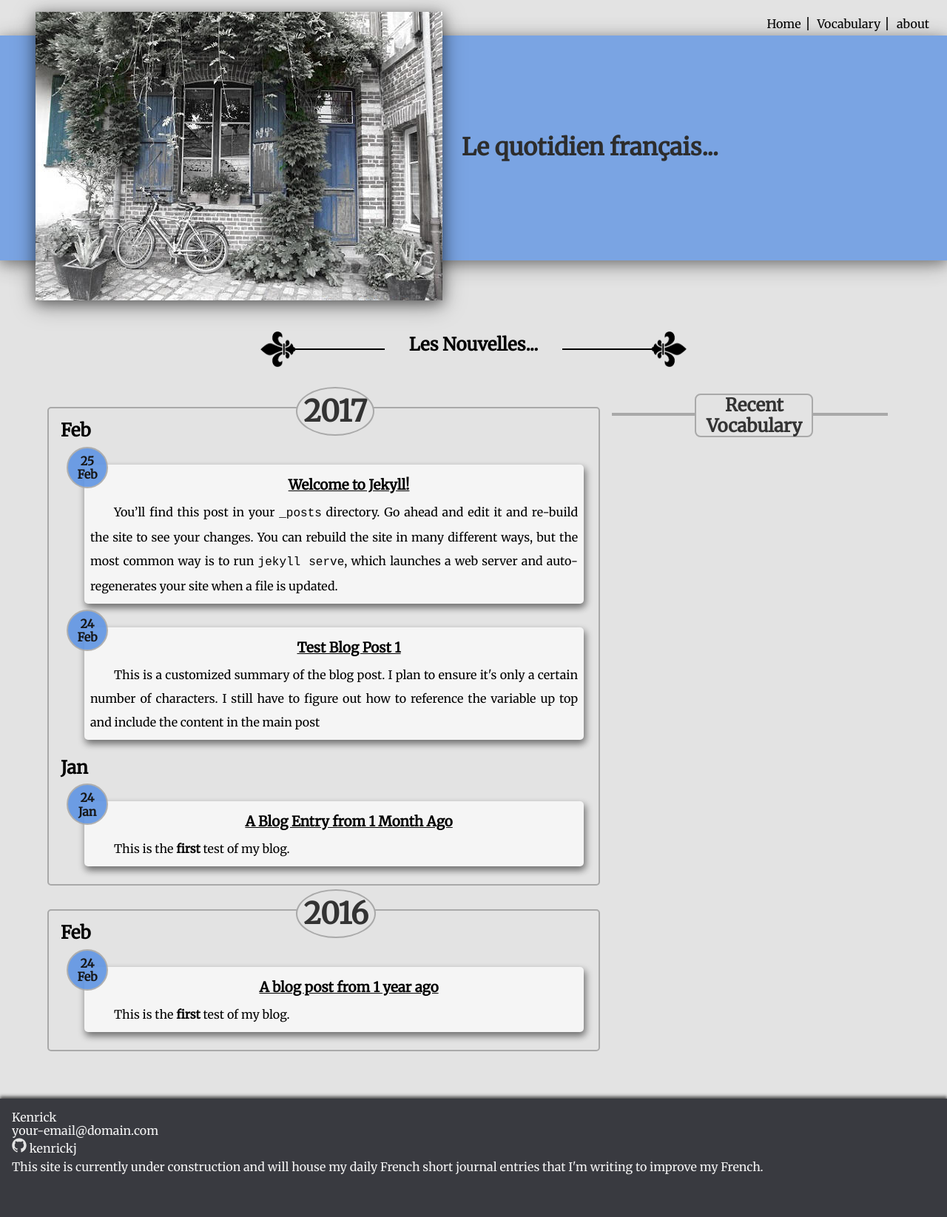
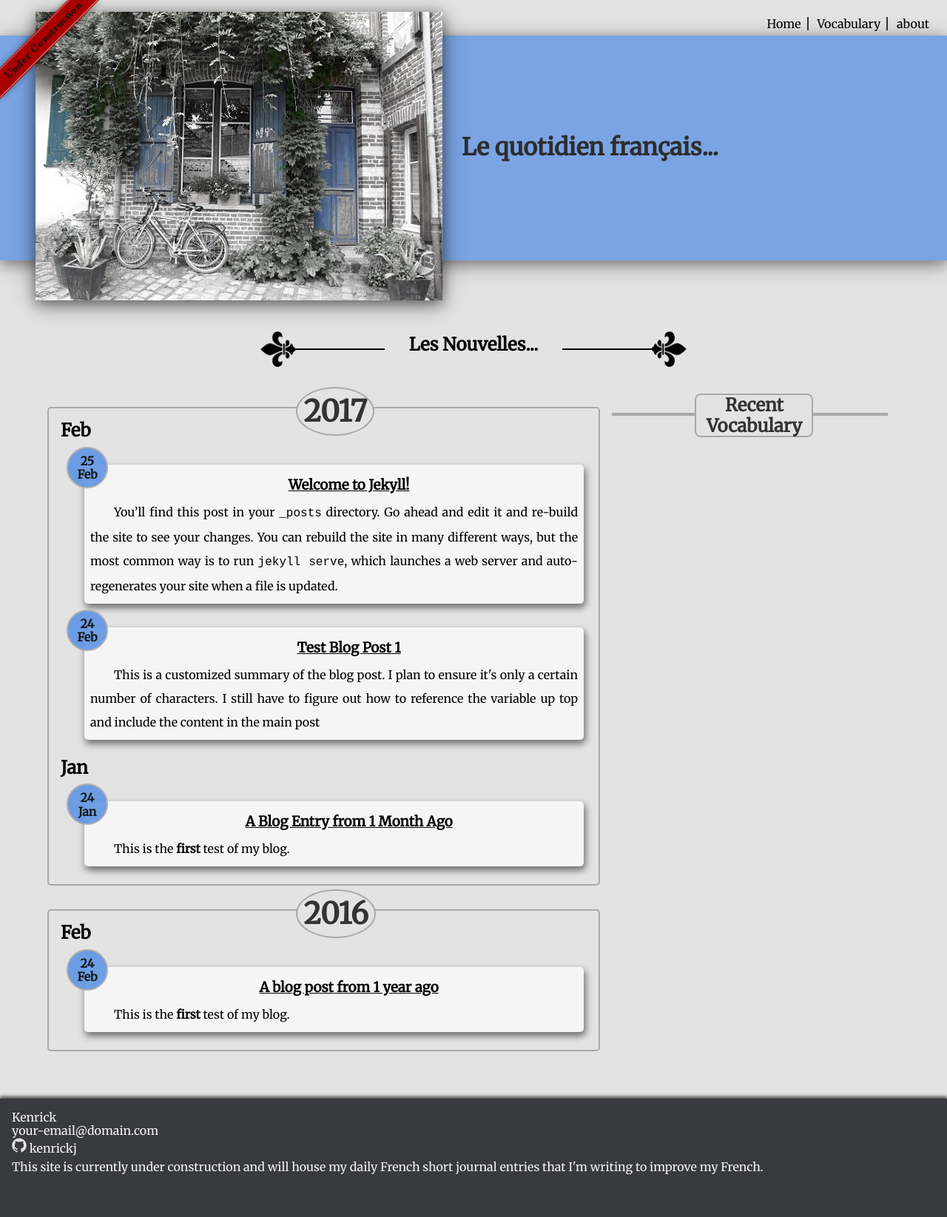
Before and after one commit to kenrickj/blog-francais, a Jekyll site: the page built from index.md, in a window 1280 px wide. Shown: the whole page at 74% size. Built offline with Jekyll 4.4.1, drawn with Linux system fonts in a browser that asks for light colours; nearby versions of some CDN libraries; some web fonts are replaced.

Commit message:
added under construction banner

```diff
--- a/_includes/head.html
+++ b/_includes/head.html
@@ -4,7 +4,7 @@
   <meta name="viewport" content="width=device-width, initial-scale=1">
   <meta name="author" content="Kenrick">
   <meta name="description" content="{{ page.excerpt | default: site.description | strip_html | normalize_whitespace | truncate: 160 | escape }}">
-  <link href="/img/logo.png" rel="shortcut icon" type="image/png">
+  <link href="{{ site.baseurl }}/img/logo.png" rel="shortcut icon" type="image/png">
   <link rel="stylesheet" href="{{ "/css/normalize.css" | relative_url }}">
   <link rel="stylesheet" href="{{ "/css/main.css" | relative_url }}">
   <link rel="canonical" href="{{ page.url | replace:'index.html','' | absolute_url }}">
@@ -12,7 +12,7 @@
   <script src="https://ajax.googleapis.com/ajax/libs/jquery/3.1.0/jquery.min.js" rel="stylesheet"></script>
   <link href="https://fonts.googleapis.com/css?family=Droid+Serif|Fredericka+the+Great|Merriweather|Roboto+Slab|Source+Sans+Pro|Special+Elite" rel="stylesheet">
   <link rel="stylesheet" href="https://cdnjs.cloudflare.com/ajax/libs/font-awesome/4.7.0/css/font-awesome.min.css">
-  <script src="{{ site.url }}{{ site.baseurl }}/js/jquery-stick-sidenav.js" rel="stylesheet" type="text/javascript"></script>
+  <script src="{{ site.baseurl }}/js/jquery-stick-sidenav.js" rel="stylesheet" type="text/javascript"></script>
 
   <title>{% if page.title %}{{ page.title | escape }}{% else %}{{ site.title | escape }}{% endif %}</title>
   {% if jekyll.environment == 'production' and site.google_analytics %}
--- a/_layouts/default.html
+++ b/_layouts/default.html
@@ -2,6 +2,7 @@
 <html lang="{{ page.lang | default: site.lang | default: "en" }}">
   {% include head.html %}
   <body>
+    <img id="img-banner-corner" src="{{ site.baseurl }}/img/websitebanner-red.png" alt="banner: under construction">
     {% include header.html %}
     <main class="page-wrapper-content" aria-label="Content">
       <div class="wrapper">
--- a/css/main.scss
+++ b/css/main.scss
@@ -55,6 +55,13 @@ p {
 #img-banner {
   width: 100%;
   box-shadow: $shadow;
+}
+#img-banner-corner {
+  position: absolute;
+  top: 0;
+  left: 0;
+  transform: rotate(-90deg);
+  z-index: 10;
 }
 #header-banner {
   position: absolute;
```
Also changed, not shown: img/websitebanner-grey.png (added), img/websitebanner-red.png (added).
